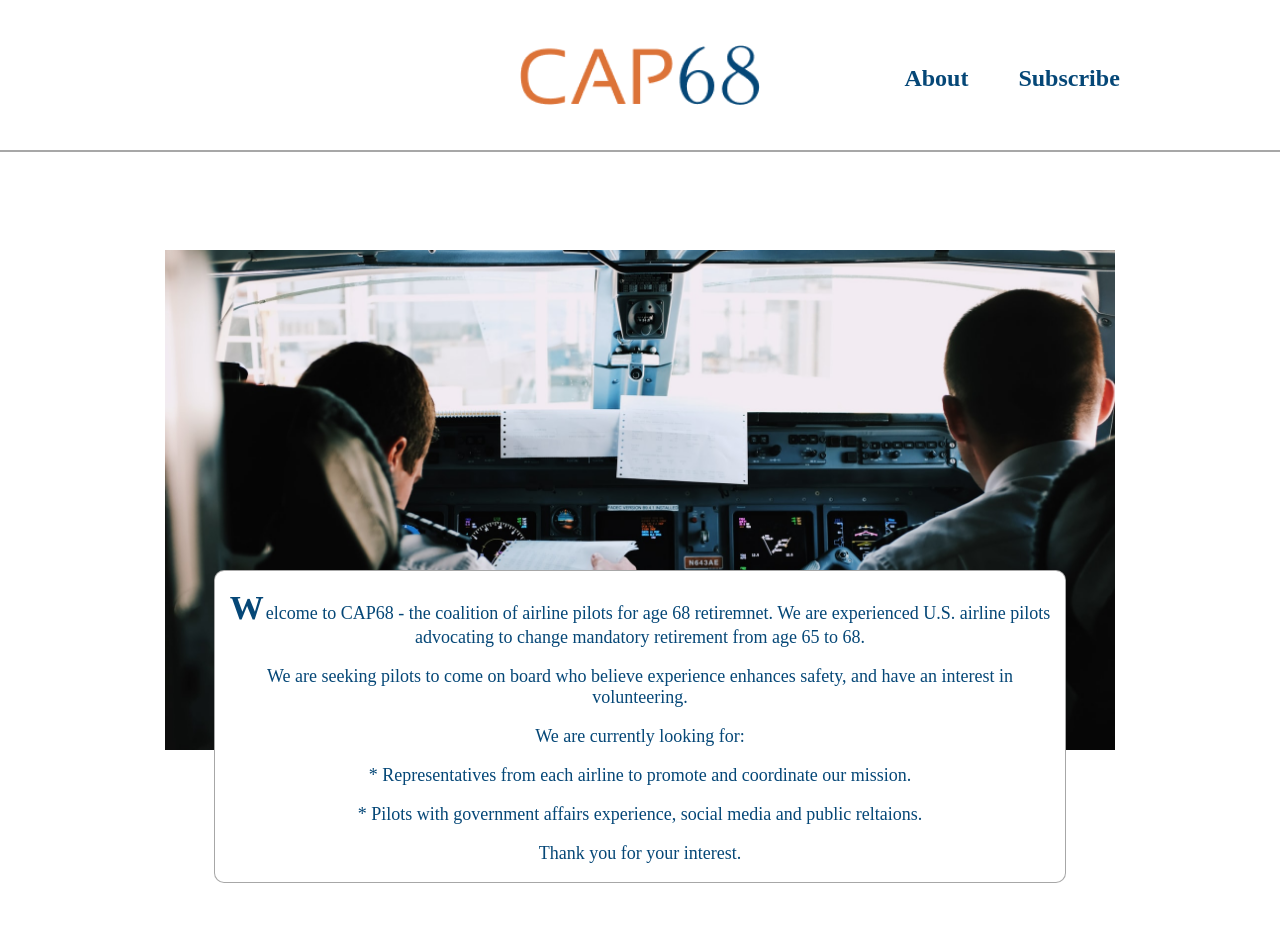
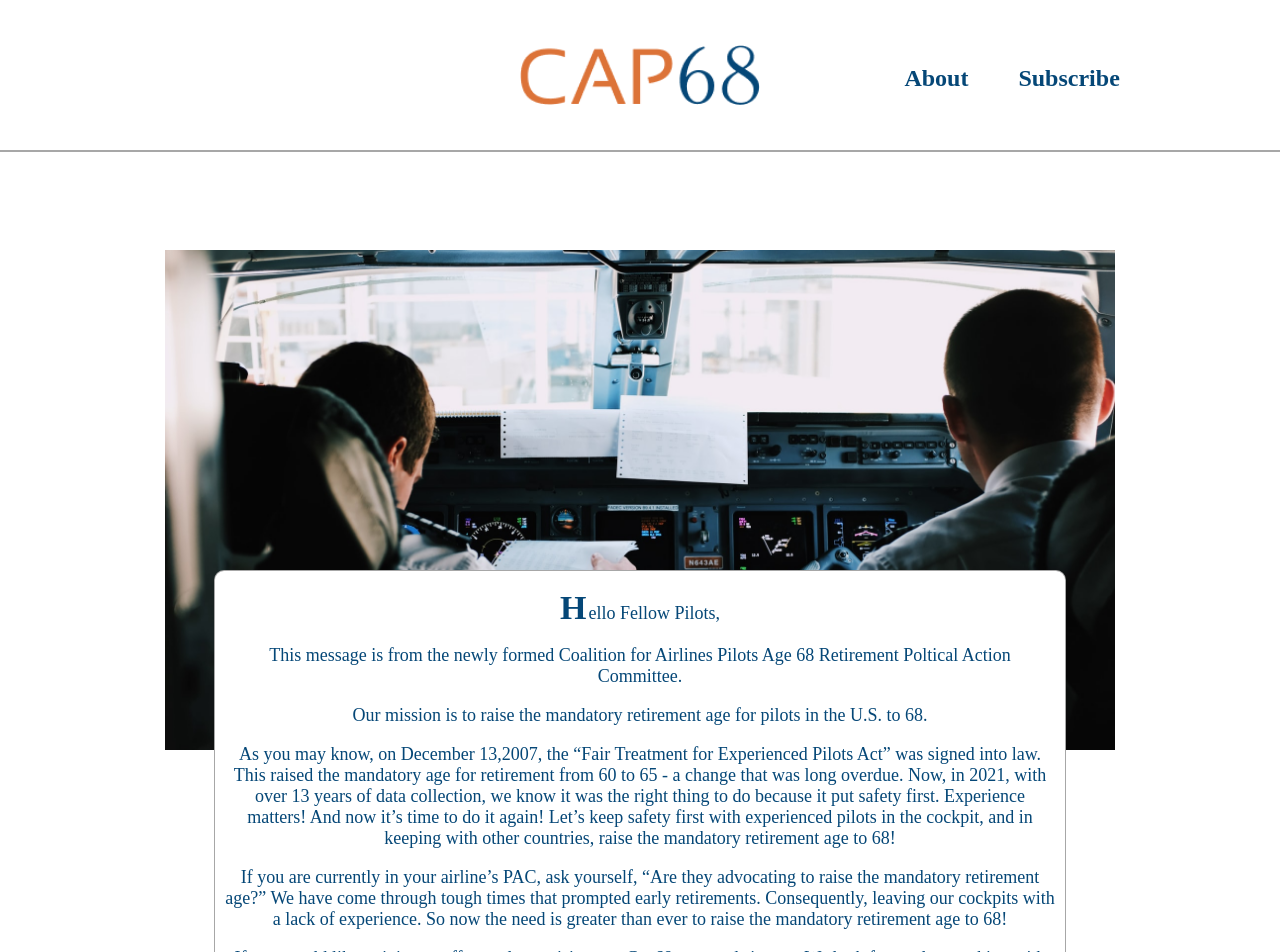
Before and after one commit to campbehr/cap68-client, a React (Create React App) app: page / in a window 1280 px wide. Shown: the top 952 px of the page. Built offline with nearby package versions, Linux system fonts and the light colour scheme.

Commit message:
updated about me text

```diff
--- a/src/components/about/about.component.js
+++ b/src/components/about/about.component.js
@@ -7,24 +7,30 @@ const About = () => {
     <main className="about" id="mission">
       <div className="mission-container">
         <p className="subhead">
-          Welcome to CAP68 - the coalition of airline pilots for age 68
-          retiremnet. We are experienced U.S. airline pilots advocating to
-          change mandatory retirement from age 65 to 68.
+          Hello Fellow Pilots,
         </p>
         <p>
-          We are seeking pilots to come on board who believe experience enhances
-          safety, and have an interest in volunteering.
+        This message is from the newly formed Coalition for Airlines Pilots Age 68 Retirement Poltical Action
+        Committee.
         </p>
-        <p>We are currently looking for:</p>
+        <p>Our mission is to raise the mandatory retirement age for pilots in the U.S. to 68.</p>
         <p>
-          * Representatives from each airline to promote and coordinate our
-          mission.
+        As you may know, on December 13,2007, the “Fair Treatment for Experienced Pilots Act” was signed into
+law. This raised the mandatory age for retirement from 60 to 65 - a change that was long overdue. Now, in
+2021, with over 13 years of data collection, we know it was the right thing to do because it put safety first.
+Experience matters! And now it’s time to do it again! Let’s keep safety first with experienced pilots in the
+cockpit, and in keeping with other countries, raise the mandatory retirement age to 68!
         </p>
         <p>
-          * Pilots with government affairs experience, social media and public
-          reltaions.
+        If you are currently in your airline’s PAC, ask yourself, “Are they advocating to raise the mandatory
+retirement age?” We have come through tough times that prompted early retirements. Consequently,
+leaving our cockpits with a lack of experience. So now the need is greater than ever to raise the mandatory
+retirement age to 68!
         </p>
-        <p>Thank you for your interest.</p>
+        <p>If you would like to join our efforts, please visit www.Cap68.com and sign up. We look forward to working
+with you!</p>
+<p>Sincerely,</p>
+<p>CAP68</p>
       </div>
     </main>
   );
```
Also changed, not shown: 2 other files (tests, documents, lock files or other folders).
